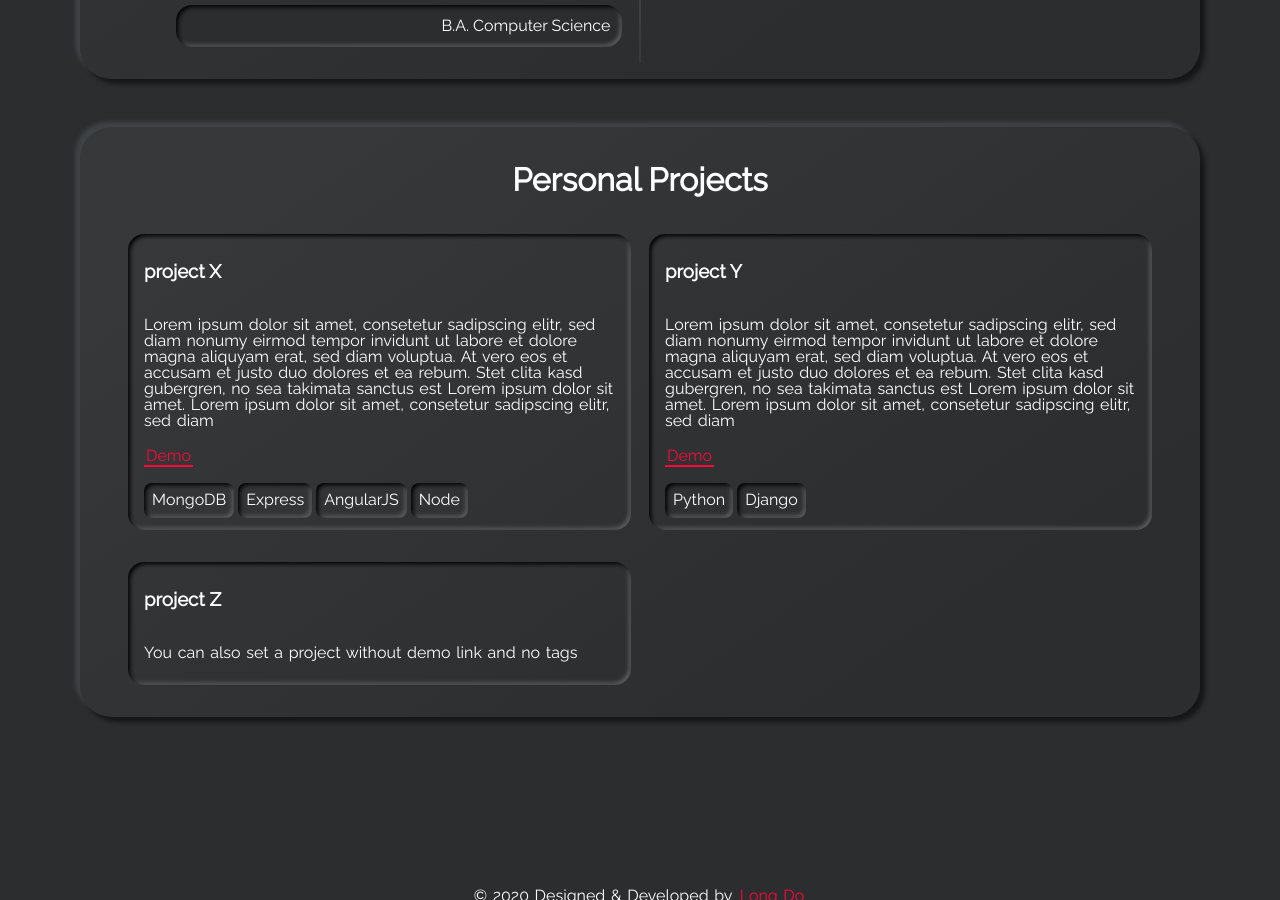
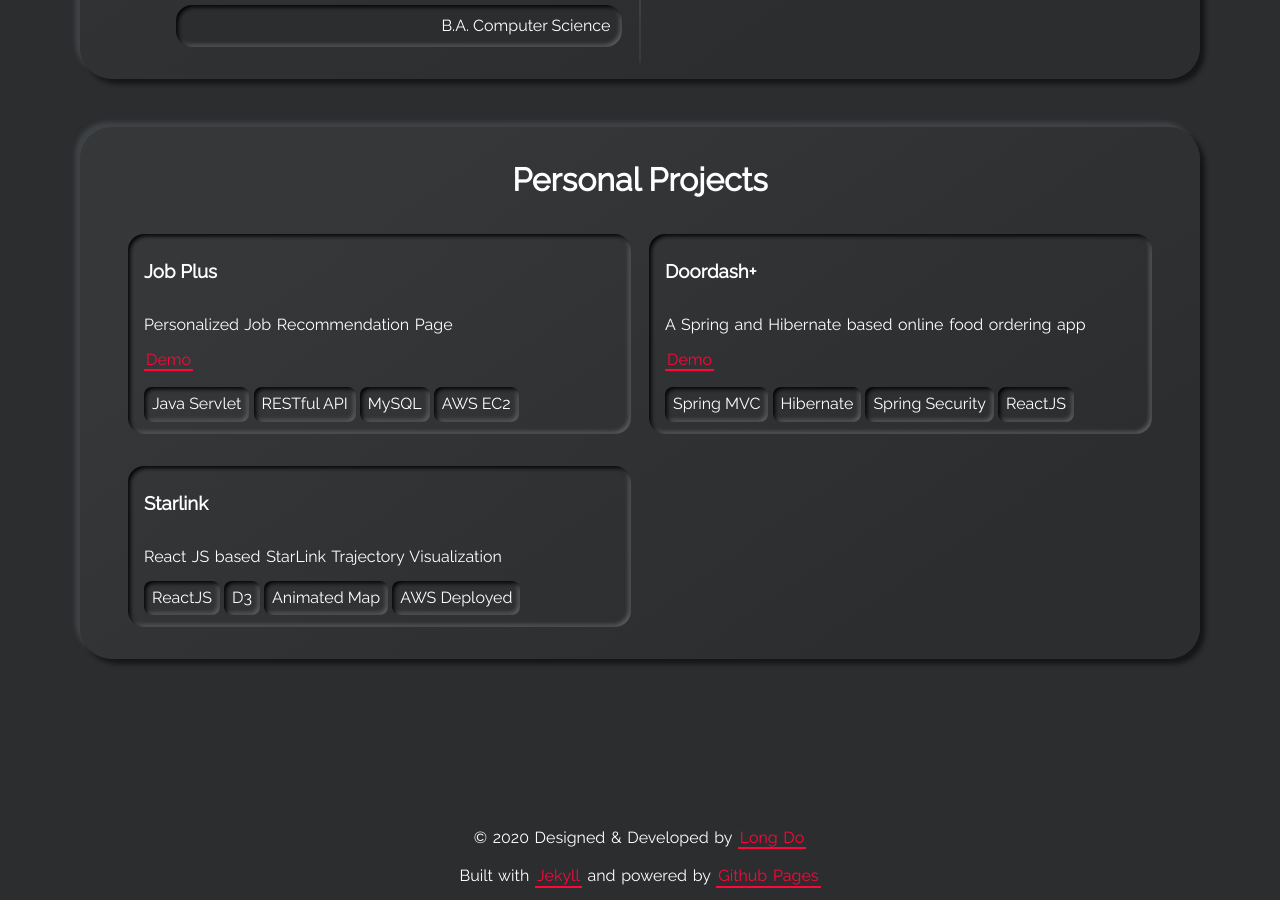
Before and after one commit to llssff/llssff.github.io, a Jekyll site: the page built from index.html, in a window 1280 px wide and 900 px high, scrolled down 2569 px. Built offline with Jekyll 4.4.1, drawn with Linux system fonts in a browser that asks for light colours.

Commit message:
project desc

```diff
--- a/_data/projects.yml
+++ b/_data/projects.yml
@@ -13,21 +13,28 @@
 #     - tag: AngularJS
 #     - tag: Node
 
-- name: project X
-  descr: "Lorem ipsum dolor sit amet, consetetur sadipscing elitr, sed diam nonumy eirmod tempor invidunt ut labore et dolore magna aliquyam erat, sed diam voluptua. At vero eos et accusam et justo duo dolores et ea rebum. Stet clita kasd gubergren, no sea takimata sanctus est Lorem ipsum dolor sit amet. Lorem ipsum dolor sit amet, consetetur sadipscing elitr, sed diam"
+- name: Job Plus
+  descr: "Personalized Job Recommendation Page"
   demo: https://example.com/
   tags:
-    - tag: MongoDB
-    - tag: Express
-    - tag: AngularJS
-    - tag: Node
+    - tag: Java Servlet
+    - tag: RESTful API
+    - tag: MySQL
+    - tag: AWS EC2
 
-- name: project Y
-  descr: "Lorem ipsum dolor sit amet, consetetur sadipscing elitr, sed diam nonumy eirmod tempor invidunt ut labore et dolore magna aliquyam erat, sed diam voluptua. At vero eos et accusam et justo duo dolores et ea rebum. Stet clita kasd gubergren, no sea takimata sanctus est Lorem ipsum dolor sit amet. Lorem ipsum dolor sit amet, consetetur sadipscing elitr, sed diam"
+- name: Doordash+
+  descr: "A Spring and Hibernate based online food ordering app"
   demo: https://example.com/
   tags:
-    - tag: Python
-    - tag: Django
+    - tag: Spring MVC
+    - tag: Hibernate
+    - tag: Spring Security
+    - tag: ReactJS
 
-- name: project Z
-  descr: "You can also set a project without demo link and no tags"
+- name: Starlink
+  descr: "React JS based StarLink Trajectory Visualization"
+  tags:
+    - tag: ReactJS
+    - tag: D3
+    - tag: Animated Map
+    - tag: AWS Deployed
```
